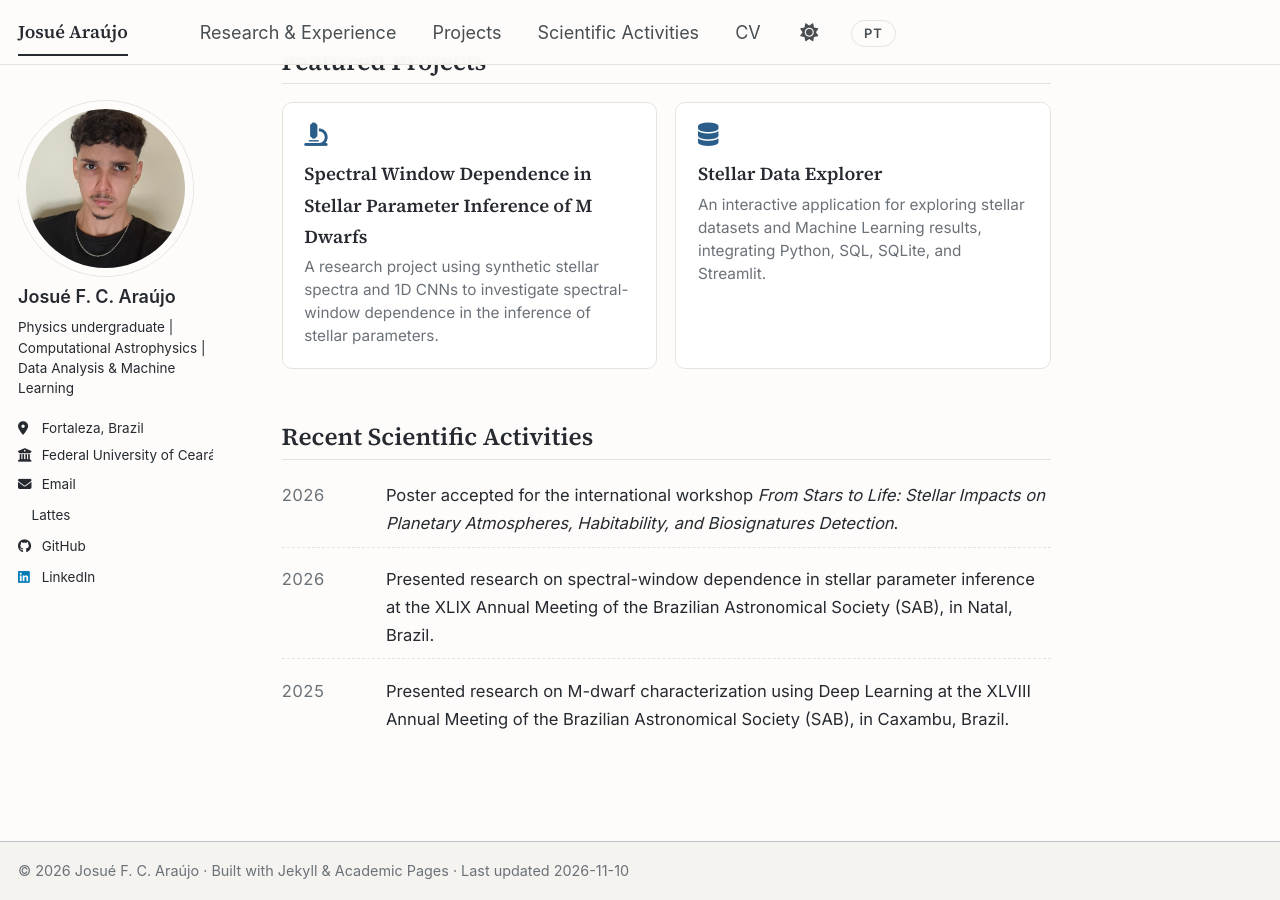
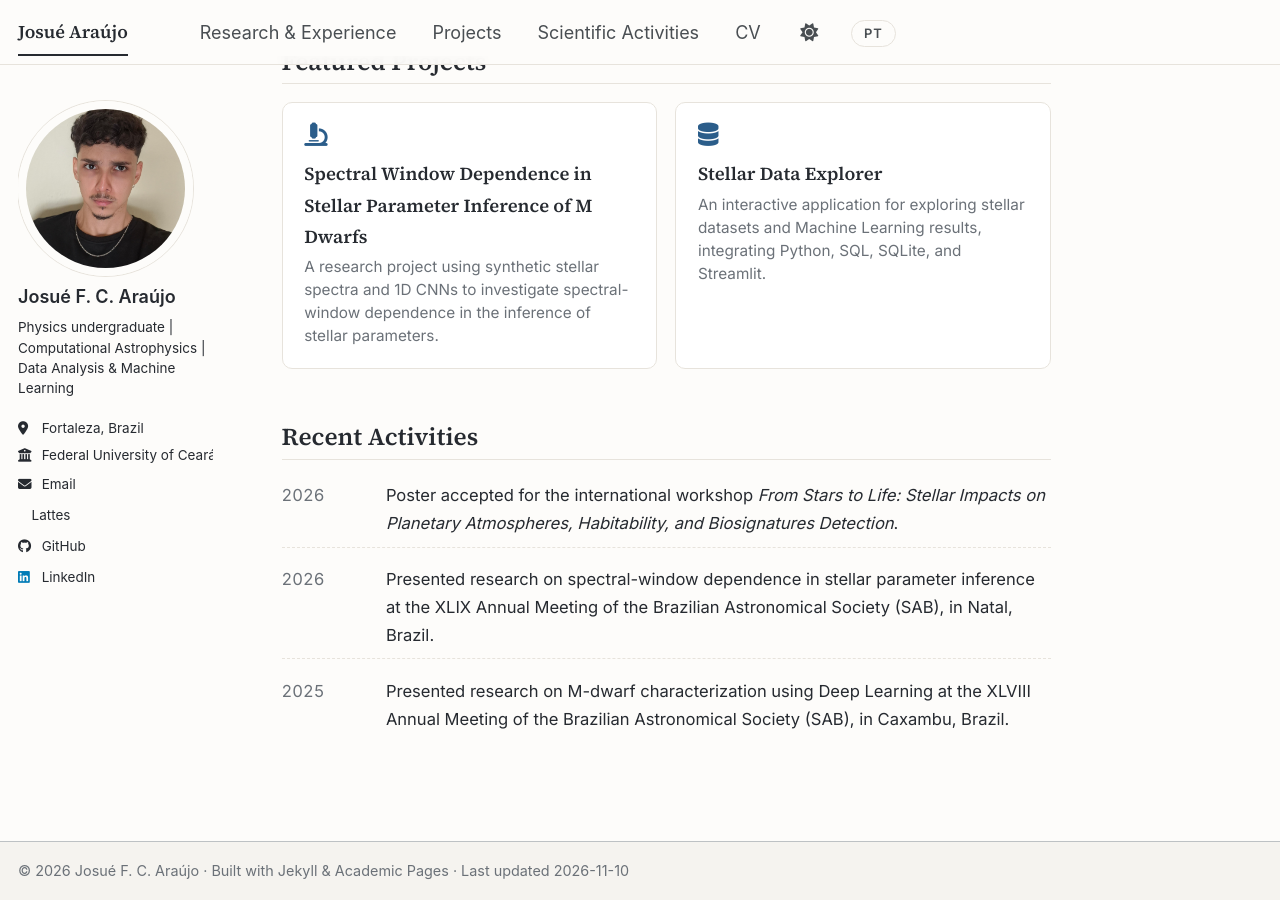
Before and after one commit to Acruxjj/Acruxjj.github.io, a Jekyll site: the page built from _pages/about.md, in a window 1280 px wide and 900 px high, scrolled down 892 px. Built offline with Jekyll 4.4.1, drawn with Linux system fonts in a browser that asks for light colours; a style sheet for code colours, icons or effects is not loaded.

Commit message:
Update about.md

```diff
--- a/_pages/about.md
+++ b/_pages/about.md
@@ -66,7 +66,7 @@ redirect_from:
   </a>
 </div>
 
-<h2><span data-lang="en">Recent Scientific Activities</span><span data-lang="pt">Atividades Científicas Recentes</span></h2>
+<h2><span data-lang="en">Recent Activities</span><span data-lang="pt">Atividades Recentes</span></h2>
 
 <ul class="news">
   <li>
```
